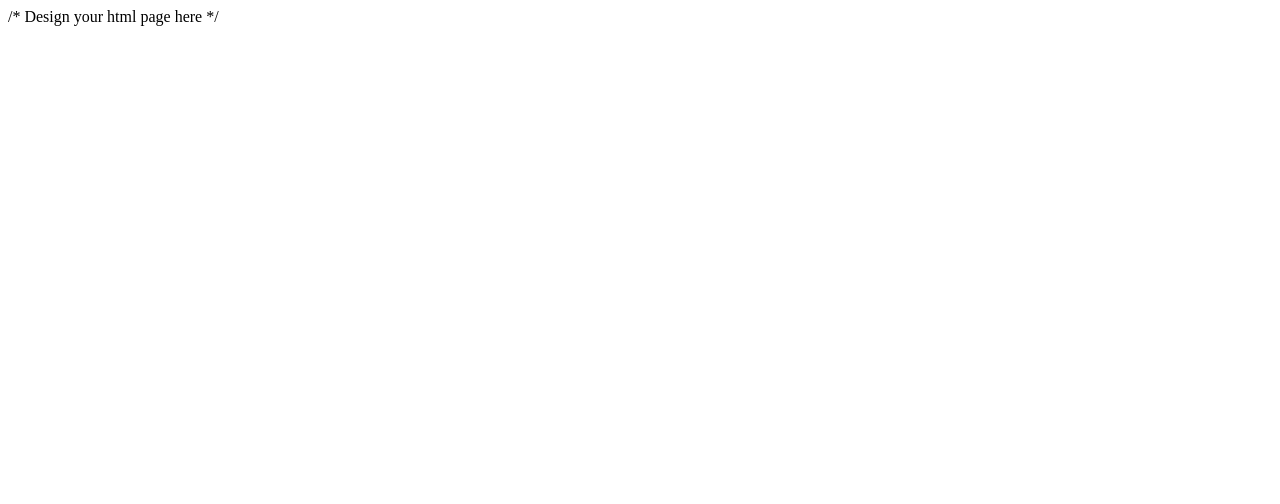
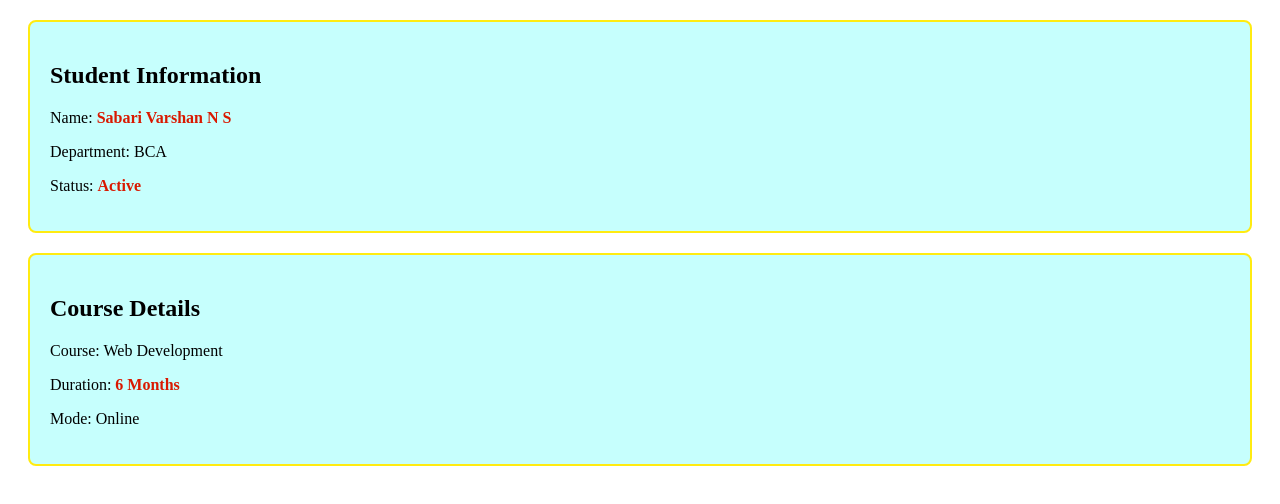
Before and after one commit to SELVADHASHAYANI-1U25CA087/PROGRAM-4, a website: page index.html in a window 1280 px wide. Drawn offline with Linux system fonts and the light colour scheme.

Commit message:
Enhance index.html with card layout and styles
Added a card layout for displaying student information and course details with styling.

```diff
--- a/index.html
+++ b/index.html
@@ -1,21 +1,39 @@
 <!DOCTYPE html>
 <html lang="en">
 <head>
-<meta charset="UTF-8">
-<title>DIV and SPAN Example</title>
+    <meta charset="UTF-8">
 
-<style>
+    <title>DIV and SPAN Example 2</title>
+    <style>
+        .card {
+            border: 2px solid rgb(255, 235, 17);
+            background-color: #c6fffd;
+            padding: 20px;
+              margin: 20px;
+            border-radius: 8px;
+        }
 
-/* Write your CSS here */
-
-</style>
-
+        .important {
+            color: rgb(217, 25, 0);
+            font-weight: bold;
+        }
+    </style>
 </head>
-
 <body>
 
+    <div class="card">
+        <h2>Student Information</h2>
+        <p>Name: <span class="important">Sabari Varshan N S</span></p>
+        <p>Department: BCA</p>
+        <p>Status: <span class="important">Active</span></p>
+    </div>
 
-/* Design your html page here */
+    <div class="card">
+        <h2>Course Details</h2>
+        <p>Course: Web Development</p>
+        <p>Duration: <span class="important">6 Months</span></p>
+        <p>Mode: Online</p>
+    </div>
 
 </body>
 </html>
```
